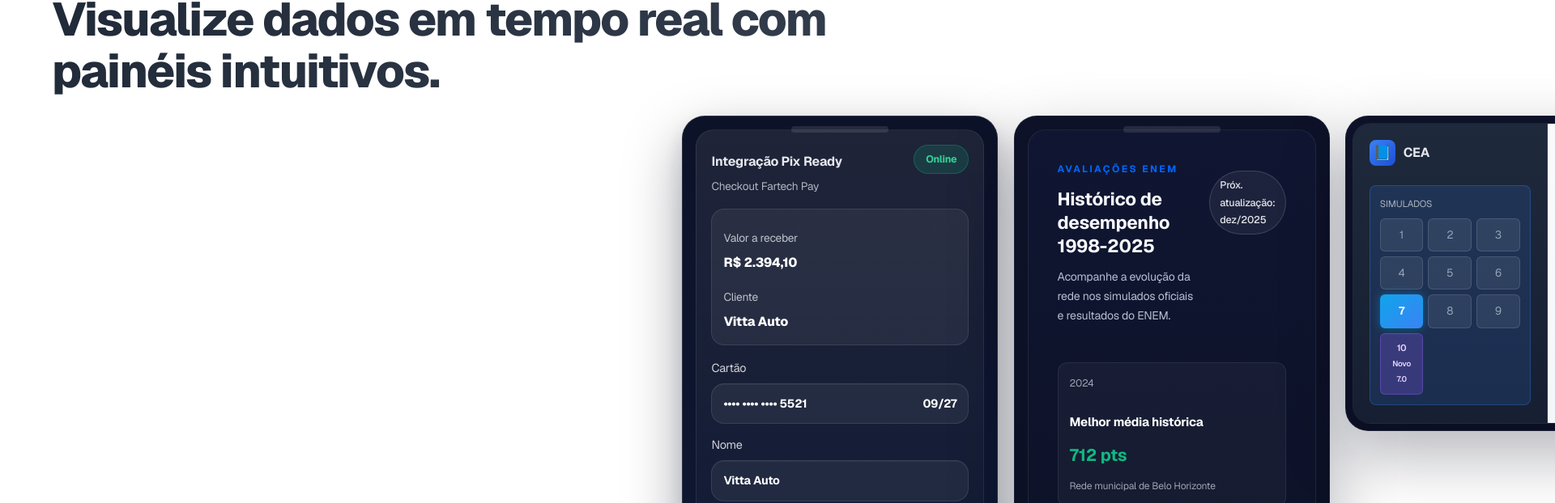
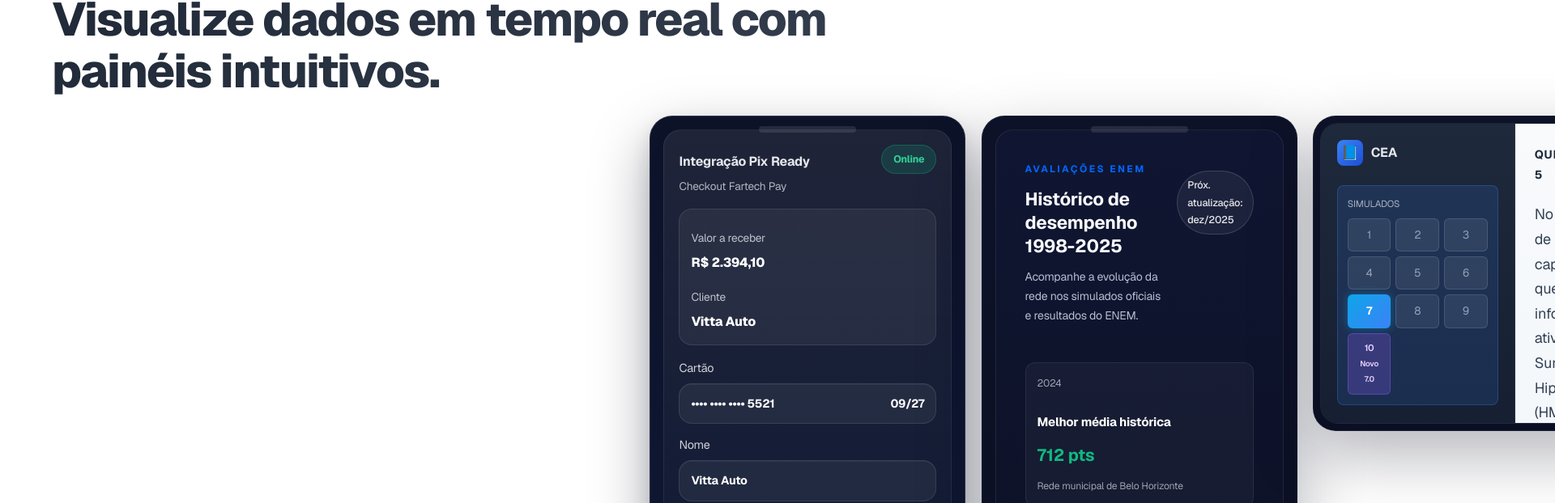
Before and after one commit to frpdias/fartech.app.br, a SvelteKit app: page / in a window 1280 px wide. Shown: the part 6514-7136 px from the top of the page at 81% size, 1920 px wide, since content can reach past the window. Built offline with nearby package versions, Linux system fonts and the light colour scheme.

Commit message:
⬅️ Aumenta deslocamento para esquerda (-80px)
- transform: translateX(-40px) → translateX(-80px)
- Mockups ainda mais próximos da borda esquerda

```diff
--- a/src/routes/+page.svelte
+++ b/src/routes/+page.svelte
@@ -658,7 +658,7 @@
     margin: 0;
     padding-left: 0;
     flex-wrap: nowrap;
-    transform: translateX(-40px);
+    transform: translateX(-80px);
     pointer-events: none;
     z-index: 1;
   }
```
